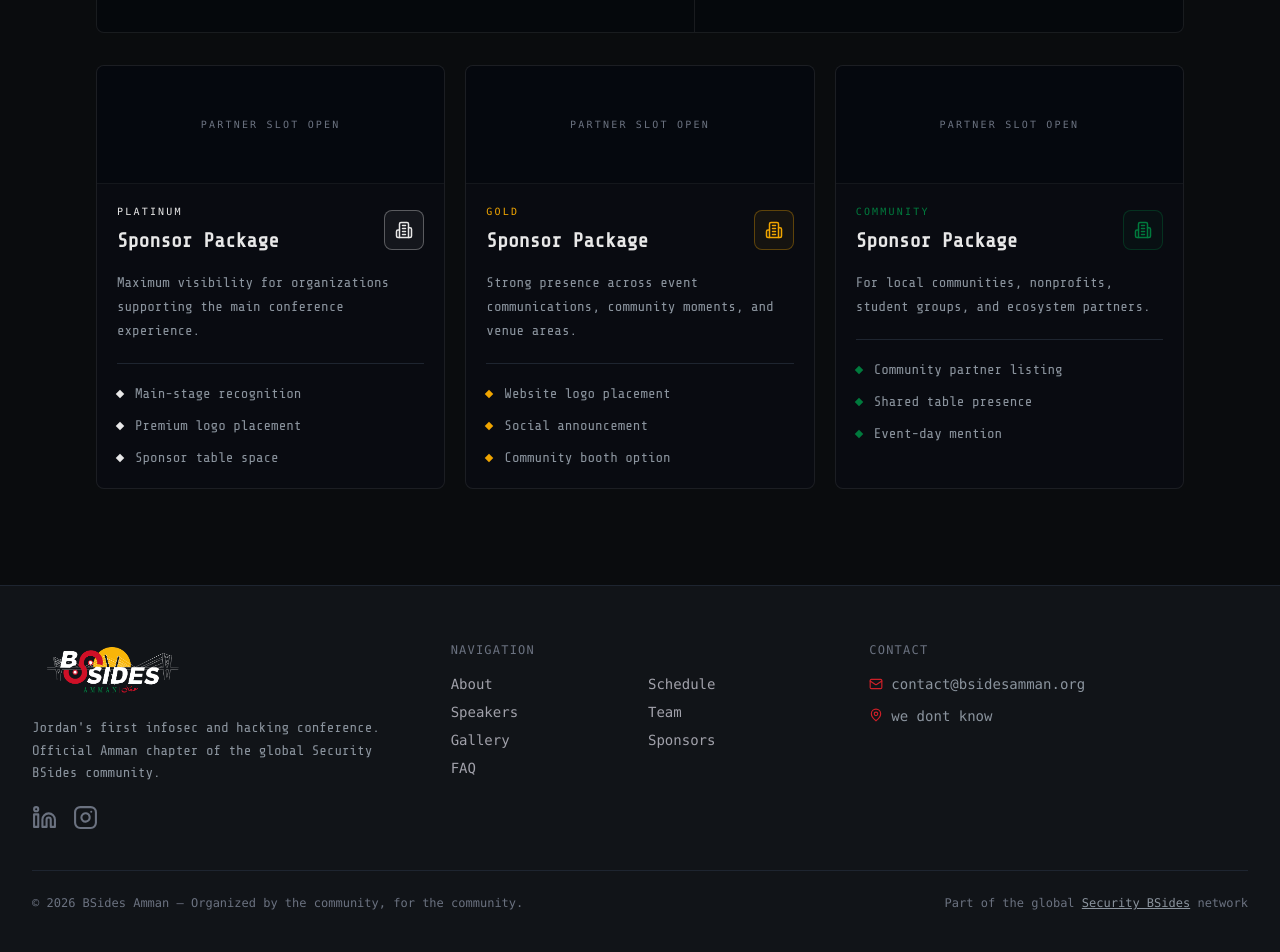
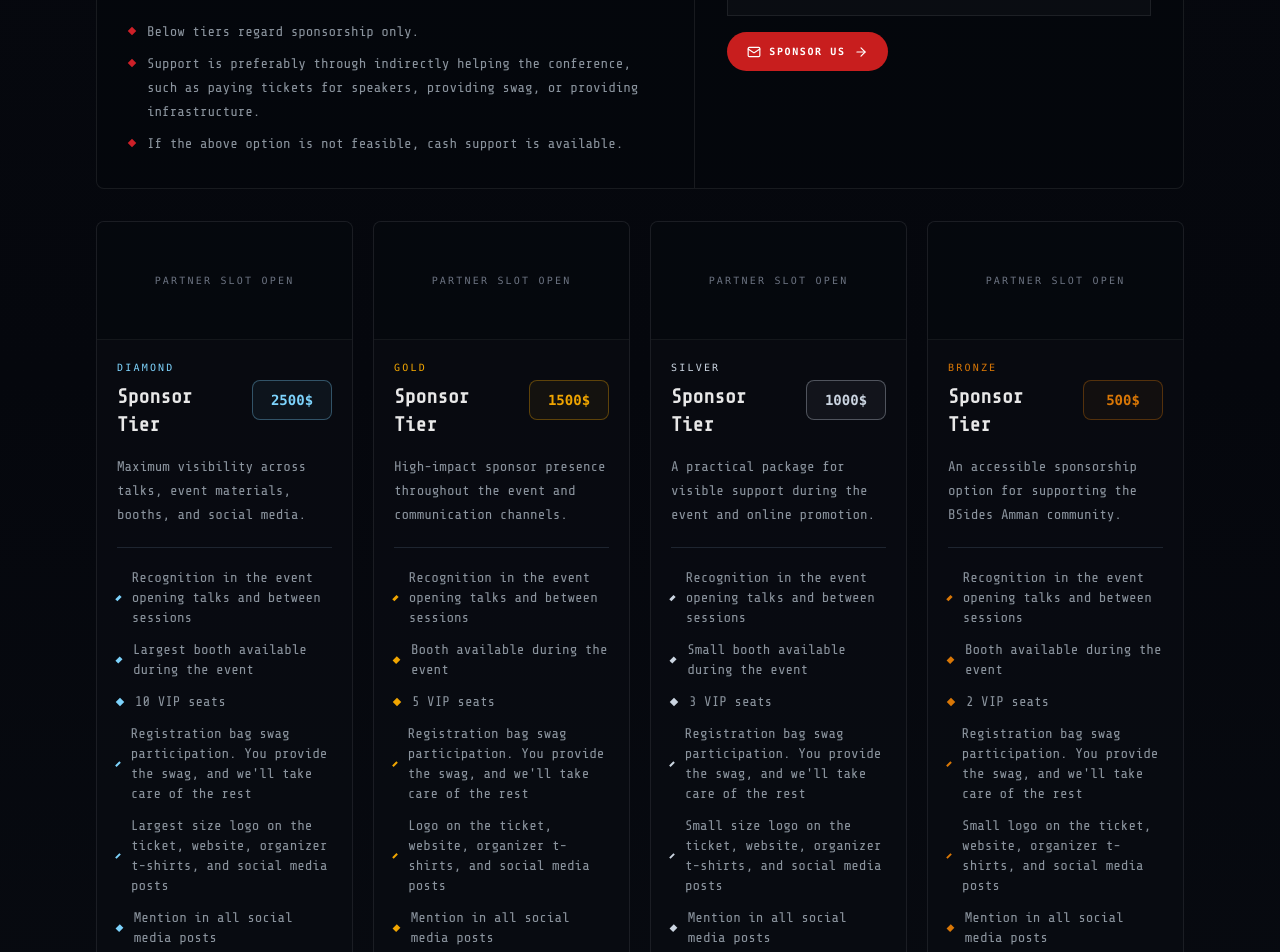
Before and after one commit to Amaddo-san/bsides-amman, a React (Vite) app: page /sponsors in a window 1280 px wide. Shown: the part 600-1552 px from the top of the page. Built offline with nearby package versions, Linux system fonts and the light colour scheme.

Commit message:
update some things

```diff
--- a/src/components/FAQ.jsx
+++ b/src/components/FAQ.jsx
@@ -32,18 +32,26 @@ function FAQItem({ item, idx }) {
 
   return (
     <FadeIn delay={idx * 0.05}>
-      <div style={{ border: `1px solid ${open ? C.red + '40' : C.border}`, transition: 'border-color 0.2s' }}>
+      <div className={`faq-glass-item overflow-hidden rounded-lg border ${open ? 'is-open' : ''}`}>
         <button
           type="button"
           onClick={() => setOpen((o) => !o)}
-          className="flex w-full items-center justify-between p-5 text-left"
-          style={{ background: open ? `${C.red}06` : C.bgCard }}
+          className="relative z-10 flex w-full items-center justify-between gap-4 p-5 text-left"
         >
           <span className="pr-4 font-mono text-sm" style={{ color: C.white }}>
             {item.q}
           </span>
-          <motion.div animate={{ rotate: open ? 45 : 0 }} transition={{ duration: 0.25 }}>
-            <ChevronRight size={16} style={{ color: C.dim }} />
+          <motion.div
+            animate={{ rotate: open ? 90 : 0 }}
+            transition={{ duration: 0.25 }}
+            className="flex h-8 w-8 shrink-0 items-center justify-center rounded-full border"
+            style={{
+              borderColor: open ? 'rgba(206,32,40,0.34)' : 'rgba(255,255,255,0.11)',
+              background: open ? 'rgba(206,32,40,0.12)' : 'rgba(255,255,255,0.04)',
+              color: open ? C.red : C.dim,
+            }}
+          >
+            <ChevronRight size={16} />
           </motion.div>
         </button>
 
@@ -54,10 +62,15 @@ function FAQItem({ item, idx }) {
               animate={{ height: 'auto', opacity: 1 }}
               exit={{ height: 0, opacity: 0 }}
               transition={{ duration: 0.3 }}
-              style={{ overflow: 'hidden', background: C.bgCard }}
+              style={{ overflow: 'hidden' }}
             >
-              <div className="px-5 pb-5">
-                <div className="mb-4 h-px" style={{ background: C.border }} />
+              <div className="relative z-10 px-5 pb-5">
+                <div
+                  className="mb-4 h-px"
+                  style={{
+                    background: 'linear-gradient(90deg, transparent, rgba(255,255,255,0.16), rgba(206,32,40,0.28), transparent)',
+                  }}
+                />
                 <p className="text-sm leading-relaxed" style={{ color: C.muted }}>
                   {item.a}
                 </p>
@@ -72,17 +85,36 @@ function FAQItem({ item, idx }) {
 
 export default function FAQ() {
   return (
-    <Section id="faq" className="flex-1 !pb-10 md:!pb-12" style={{ background: C.bg }}>
+    <Section
+      id="faq"
+      className="flex-1 !pb-10 md:!pb-12"
+      style={{
+        background: 'linear-gradient(180deg, #07090f 0%, #05070D 54%, #080b11 100%)',
+      }}
+    >
+      <div className="pointer-events-none absolute inset-0 overflow-hidden">
+        <div
+          className="absolute left-1/2 top-16 h-72 w-[680px] -translate-x-1/2 rounded-full blur-[130px]"
+          style={{ background: 'rgba(206,32,40,0.07)' }}
+        />
+        <div
+          className="absolute inset-x-0 top-0 h-px"
+          style={{ background: 'linear-gradient(90deg, transparent, rgba(255,255,255,0.14), transparent)' }}
+        />
+      </div>
+
+      <div className="relative z-10">
         <SectionHeading
           label="08 / FAQ"
           title="Got Questions?"
           subtitle="Answers to the most common questions about BSides Amman."
         />
-      <div className="mx-auto max-w-3xl space-y-2">
+        <div className="mx-auto max-w-3xl space-y-3">
           {FAQS.map((item, i) => (
             <FAQItem key={item.q} item={item} idx={i} />
           ))}
         </div>
+      </div>
     </Section>
   );
 }
--- a/src/components/Speakers.jsx
+++ b/src/components/Speakers.jsx
@@ -73,30 +73,27 @@ export default function Speakers() {
               <motion.div
                 whileHover={{
                   y: -6,
-                  borderColor: 'rgba(255,255,255,0.18)',
-                  backgroundColor: 'rgba(255,255,255,0.045)',
+                  borderColor: 'rgba(255,255,255,0.24)',
+                  boxShadow:
+                    'inset 0 1px 0 rgba(255,255,255,0.22), 0 30px 70px rgba(0,0,0,0.36), 0 0 34px rgba(206,32,40,0.12)',
                 }}
                 transition={{ duration: 0.22 }}
-                className="group h-full overflow-hidden rounded-lg border p-5"
-                style={{
-                  background: 'rgba(255,255,255,0.026)',
-                  borderColor: 'rgba(255,255,255,0.09)',
-                }}
+                className="speaker-glass-card group h-full overflow-hidden rounded-lg border p-5"
               >
                 <div
-                  className="aspect-[4/3] w-full overflow-hidden rounded-md border"
+                  className="speaker-portrait-glass aspect-[4/3] w-full overflow-hidden rounded-md border"
                   style={{
-                    background: 'linear-gradient(135deg, rgba(255,255,255,0.08), rgba(255,255,255,0.02))',
-                    borderColor: 'rgba(255,255,255,0.08)',
+                    borderColor: 'rgba(255,255,255,0.13)',
                   }}
                 >
-                  <div className="flex h-full items-center justify-center">
+                  <div className="relative z-10 flex h-full items-center justify-center">
                     <div
-                      className="flex h-20 w-20 items-center justify-center rounded-full border"
+                      className="flex h-20 w-20 items-center justify-center rounded-full border shadow-[inset_0_1px_0_rgba(255,255,255,0.16)] transition duration-300 group-hover:scale-105"
                       style={{
-                        background: 'rgba(5,7,13,0.54)',
-                        borderColor: 'rgba(255,255,255,0.12)',
-                        color: 'rgba(255,255,255,0.5)',
+                        background: 'rgba(5,7,13,0.46)',
+                        borderColor: 'rgba(255,255,255,0.2)',
+                        color: 'rgba(255,255,255,0.58)',
+                        backdropFilter: 'blur(10px)',
                       }}
                     >
                       <UserRound size={34} strokeWidth={1.6} />
--- a/src/components/Sponsors.jsx
+++ b/src/components/Sponsors.jsx
@@ -1,26 +1,72 @@
 import { motion } from 'framer-motion';
-import { ArrowRight, Building2, Handshake, Mail } from 'lucide-react';
+import { ArrowRight, Handshake, Mail } from 'lucide-react';
 import { C } from '../constants';
 import { FadeIn, Section, SectionHeading } from './Shared';
 
 const TIERS = [
   {
-    tier: 'Platinum',
-    color: '#e8e8e8',
-    summary: 'Maximum visibility for organizations supporting the main conference experience.',
-    benefits: ['Main-stage recognition', 'Premium logo placement', 'Sponsor table space'],
+    tier: 'Diamond',
+    price: '2500$',
+    color: '#7dd3fc',
+    summary: 'Maximum visibility across talks, event materials, booths, and social media.',
+    benefits: [
+      'Recognition in the event opening talks and between sessions',
+      'Largest booth available during the event',
+      '10 VIP seats',
+      "Registration bag swag participation. You provide the swag, and we'll take care of the rest",
+      'Largest size logo on the ticket, website, organizer t-shirts, and social media posts',
+      'Mention in all social media posts',
+      'Thank you post on social media accounts',
+      'Strong promotional presence through BSidesAmman community visibility',
+    ],
   },
   {
     tier: 'Gold',
     color: C.amber,
-    summary: 'Strong presence across event communications, community moments, and venue areas.',
-    benefits: ['Website logo placement', 'Social announcement', 'Community booth option'],
+    price: '1500$',
+    summary: 'High-impact sponsor presence throughout the event and communication channels.',
+    benefits: [
+      'Recognition in the event opening talks and between sessions',
+      'Booth available during the event',
+      '5 VIP seats',
+      "Registration bag swag participation. You provide the swag, and we'll take care of the rest",
+      'Logo on the ticket, website, organizer t-shirts, and social media posts',
+      'Mention in all social media posts',
+      'Thank you post on social media accounts',
+      'Strong promotional presence through BSidesAmman community visibility',
+    ],
   },
   {
-    tier: 'Community',
-    color: C.green,
-    summary: 'For local communities, nonprofits, student groups, and ecosystem partners.',
-    benefits: ['Community partner listing', 'Shared table presence', 'Event-day mention'],
+    tier: 'Silver',
+    color: '#cbd5e1',
+    price: '1000$',
+    summary: 'A practical package for visible support during the event and online promotion.',
+    benefits: [
+      'Recognition in the event opening talks and between sessions',
+      'Small booth available during the event',
+      '3 VIP seats',
+      "Registration bag swag participation. You provide the swag, and we'll take care of the rest",
+      'Small size logo on the ticket, website, organizer t-shirts, and social media posts',
+      'Mention in all social media posts',
+      'Thank you post on social media accounts',
+      'Strong promotional presence through BSidesAmman community visibility',
+    ],
+  },
+  {
+    tier: 'Bronze',
+    color: '#d97706',
+    price: '500$',
+    summary: 'An accessible sponsorship option for supporting the BSides Amman community.',
+    benefits: [
+      'Recognition in the event opening talks and between sessions',
+      'Booth available during the event',
+      '2 VIP seats',
+      "Registration bag swag participation. You provide the swag, and we'll take care of the rest",
+      'Small logo on the ticket, website, organizer t-shirts, and social media posts',
+      'Mention in all social media posts',
+      'Thank you post on social media accounts',
+      'Strong promotional presence through BSidesAmman community visibility',
+    ],
   },
 ];
 
@@ -59,18 +105,18 @@ function TierCard({ tier, index }) {
                 {tier.tier}
               </p>
               <h3 className="mt-2 text-xl font-bold" style={{ color: C.white }}>
-                Sponsor Package
+                Sponsor Tier
               </h3>
             </div>
             <div
-              className="flex h-10 w-10 items-center justify-center rounded-lg border"
+              className="flex h-10 min-w-20 items-center justify-center rounded-lg border px-3 font-mono text-sm font-bold"
               style={{
                 color: tier.color,
                 borderColor: `${tier.color}55`,
                 background: `${tier.color}0d`,
               }}
             >
-              <Building2 size={18} />
+              {tier.price}
             </div>
           </div>
 
@@ -96,7 +142,12 @@ function TierCard({ tier, index }) {
 
 export default function Sponsors() {
   return (
-    <Section id="sponsors" style={{ background: C.bg }}>
+    <Section
+      id="sponsors"
+      style={{
+        background: 'linear-gradient(180deg, #07090f 0%, #05070D 54%, #080b11 100%)',
+      }}
+    >
       <div className="mx-auto max-w-7xl">
         <SectionHeading
           label="07 / Sponsors"
@@ -126,8 +177,22 @@ export default function Sponsors() {
                 Support Jordan's Security Community
               </h3>
               <p className="mt-4 max-w-2xl text-sm leading-7" style={{ color: C.muted }}>
-                Sponsor packages are available for companies, communities, universities, and partners who want to support practical security education in Amman.
+                Sponsorship tiers are available for companies, communities, universities, and partners who want to support practical security education in Amman.
               </p>
+              <ul className="mt-5 space-y-2 text-sm leading-6" style={{ color: C.muted }}>
+                <li className="flex gap-3">
+                  <span className="mt-2 h-1.5 w-1.5 shrink-0 rotate-45" style={{ background: C.red }} />
+                  Below tiers regard sponsorship only.
+                </li>
+                <li className="flex gap-3">
+                  <span className="mt-2 h-1.5 w-1.5 shrink-0 rotate-45" style={{ background: C.red }} />
+                  Support is preferably through indirectly helping the conference, such as paying tickets for speakers, providing swag, or providing infrastructure.
+                </li>
+                <li className="flex gap-3">
+                  <span className="mt-2 h-1.5 w-1.5 shrink-0 rotate-45" style={{ background: C.red }} />
+                  If the above option is not feasible, cash support is available.
+                </li>
+              </ul>
             </div>
 
             <div
@@ -140,7 +205,7 @@ export default function Sponsors() {
                     Packages
                   </p>
                   <p className="mt-2 text-sm" style={{ color: C.muted }}>
-                    Platinum, Gold, and Community tiers.
+                    Diamond, Gold, Silver, and Bronze tiers.
                   </p>
                 </div>
                 <div className="border border-white/[0.08] bg-white/[0.025] p-4">
@@ -165,7 +230,7 @@ export default function Sponsors() {
           </div>
         </FadeIn>
 
-        <div className="grid gap-5 md:grid-cols-3">
+        <div className="grid gap-5 md:grid-cols-2 xl:grid-cols-4">
           {TIERS.map((tier, index) => (
             <TierCard key={tier.tier} tier={tier} index={index} />
           ))}
--- a/src/index.css
+++ b/src/index.css
@@ -28,3 +28,140 @@ body {
 ::-webkit-scrollbar-thumb {
   background: #ce2028;
 }
+
+.speaker-glass-card {
+  position: relative;
+  isolation: isolate;
+  background:
+    linear-gradient(145deg, rgba(255, 255, 255, 0.11), rgba(255, 255, 255, 0.025) 42%, rgba(206, 32, 40, 0.055)),
+    rgba(8, 11, 17, 0.58);
+  border-color: rgba(255, 255, 255, 0.14);
+  box-shadow:
+    inset 0 1px 0 rgba(255, 255, 255, 0.18),
+    inset 0 -1px 0 rgba(255, 255, 255, 0.04),
+    0 22px 50px rgba(0, 0, 0, 0.28);
+  backdrop-filter: blur(18px) saturate(135%);
+  -webkit-backdrop-filter: blur(18px) saturate(135%);
+}
+
+.speaker-glass-card::before {
+  content: '';
+  position: absolute;
+  inset: -1px;
+  z-index: -1;
+  border-radius: inherit;
+  background:
+    radial-gradient(circle at 18% 8%, rgba(255, 255, 255, 0.22), transparent 28%),
+    radial-gradient(circle at 88% 18%, rgba(206, 32, 40, 0.22), transparent 32%);
+  opacity: 0.72;
+  transition: opacity 220ms ease;
+}
+
+.speaker-glass-card::after {
+  content: '';
+  position: absolute;
+  top: -45%;
+  left: -75%;
+  width: 56%;
+  height: 190%;
+  transform: rotate(24deg);
+  background: linear-gradient(
+    90deg,
+    transparent,
+    rgba(255, 255, 255, 0.12),
+    rgba(255, 255, 255, 0.38),
+    rgba(255, 255, 255, 0.1),
+    transparent
+  );
+  opacity: 0;
+  transition: left 620ms ease, opacity 260ms ease;
+}
+
+.speaker-glass-card:hover::before {
+  opacity: 1;
+}
+
+.speaker-glass-card:hover::after {
+  left: 125%;
+  opacity: 1;
+}
+
+.speaker-portrait-glass {
+  position: relative;
+  background:
+    radial-gradient(circle at 50% 34%, rgba(255, 255, 255, 0.18), transparent 28%),
+    linear-gradient(135deg, rgba(255, 255, 255, 0.12), rgba(206, 32, 40, 0.08) 48%, rgba(255, 255, 255, 0.03));
+  box-shadow:
+    inset 0 1px 0 rgba(255, 255, 255, 0.16),
+    inset 0 -24px 50px rgba(0, 0, 0, 0.16);
+}
+
+.speaker-portrait-glass::after {
+  content: '';
+  position: absolute;
+  inset: 0;
+  background: linear-gradient(115deg, rgba(255, 255, 255, 0.22), transparent 30%, transparent 62%, rgba(255, 255, 255, 0.07));
+  opacity: 0.7;
+}
+
+.faq-glass-item {
+  position: relative;
+  isolation: isolate;
+  border-color: rgba(255, 255, 255, 0.12);
+  background:
+    linear-gradient(145deg, rgba(255, 255, 255, 0.085), rgba(255, 255, 255, 0.024) 48%, rgba(206, 32, 40, 0.04)),
+    rgba(8, 11, 17, 0.56);
+  box-shadow:
+    inset 0 1px 0 rgba(255, 255, 255, 0.14),
+    0 18px 44px rgba(0, 0, 0, 0.22);
+  backdrop-filter: blur(16px) saturate(130%);
+  -webkit-backdrop-filter: blur(16px) saturate(130%);
+  transition: border-color 220ms ease, box-shadow 220ms ease, transform 220ms ease;
+}
+
+.faq-glass-item::before {
+  content: '';
+  position: absolute;
+  inset: -1px;
+  z-index: -1;
+  border-radius: inherit;
+  background:
+    radial-gradient(circle at 14% 8%, rgba(255, 255, 255, 0.18), transparent 30%),
+    radial-gradient(circle at 92% 18%, rgba(206, 32, 40, 0.18), transparent 34%);
+  opacity: 0.52;
+  transition: opacity 220ms ease;
+}
+
+.faq-glass-item::after {
+  content: '';
+  position: absolute;
+  top: -75%;
+  left: -42%;
+  width: 32%;
+  height: 240%;
+  transform: rotate(24deg);
+  background: linear-gradient(90deg, transparent, rgba(255, 255, 255, 0.26), transparent);
+  opacity: 0;
+  transition: left 620ms ease, opacity 260ms ease;
+}
+
+.faq-glass-item:hover,
+.faq-glass-item.is-open {
+  border-color: rgba(255, 255, 255, 0.22);
+  box-shadow:
+    inset 0 1px 0 rgba(255, 255, 255, 0.18),
+    0 24px 58px rgba(0, 0, 0, 0.3),
+    0 0 30px rgba(206, 32, 40, 0.08);
+  transform: translateY(-2px);
+}
+
+.faq-glass-item:hover::before,
+.faq-glass-item.is-open::before {
+  opacity: 0.9;
+}
+
+.faq-glass-item:hover::after,
+.faq-glass-item.is-open::after {
+  left: 112%;
+  opacity: 1;
+}
```
Also changed, not shown: 1 other file (tests, documents, lock files or other folders). Lines whose indentation alone changed are shown as unchanged.
